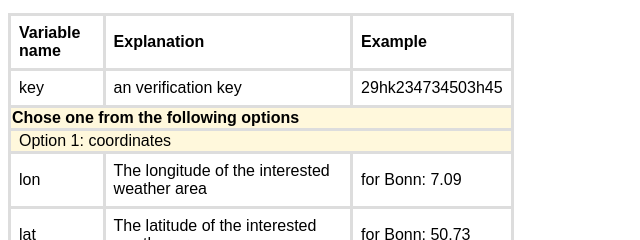
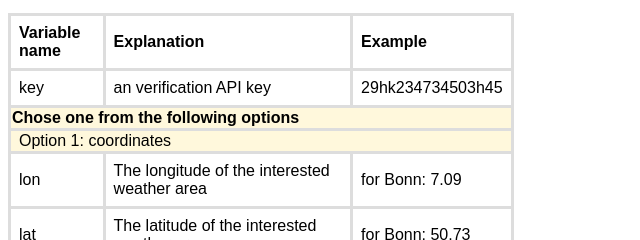
Before and after one commit to phillm2s/SmartMirror-MicroServices, a plain HTML site: page weather/documentation.html in a window 1280 px wide. Shown: the part 203-443 px from the top of the page, 0-640 px from the left. Drawn offline with Linux system fonts and the light colour scheme.

Commit message:
Update documentation.html

```diff
--- a/weather/documentation.html
+++ b/weather/documentation.html
@@ -32,7 +32,7 @@
     </tr>
     <tr>
         <td>key</td>
-        <td>an verification key</td>
+        <td>an verification API key</td>
         <td>29hk234734503h45</td>
     </tr>
     <tr>
```
